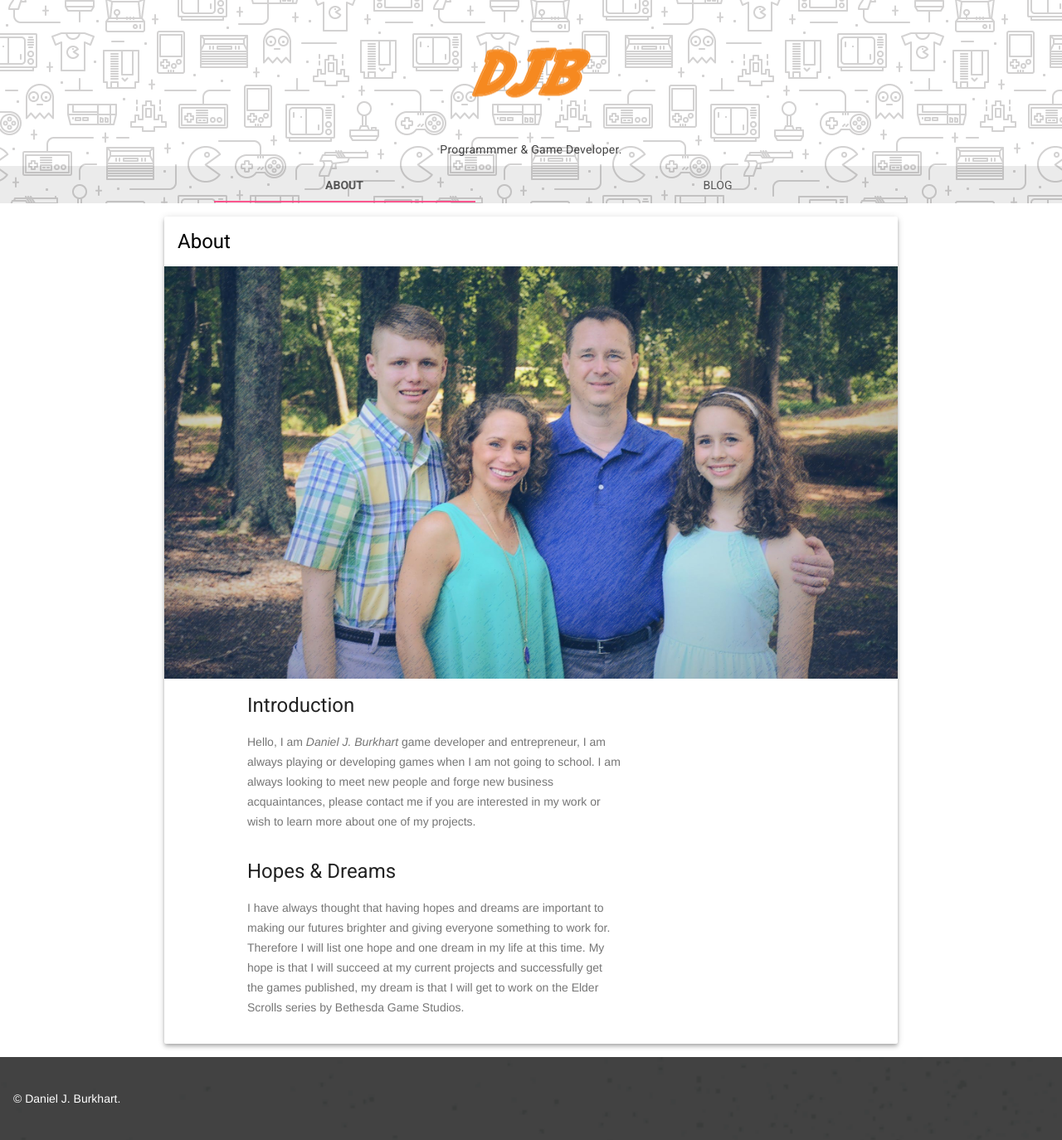
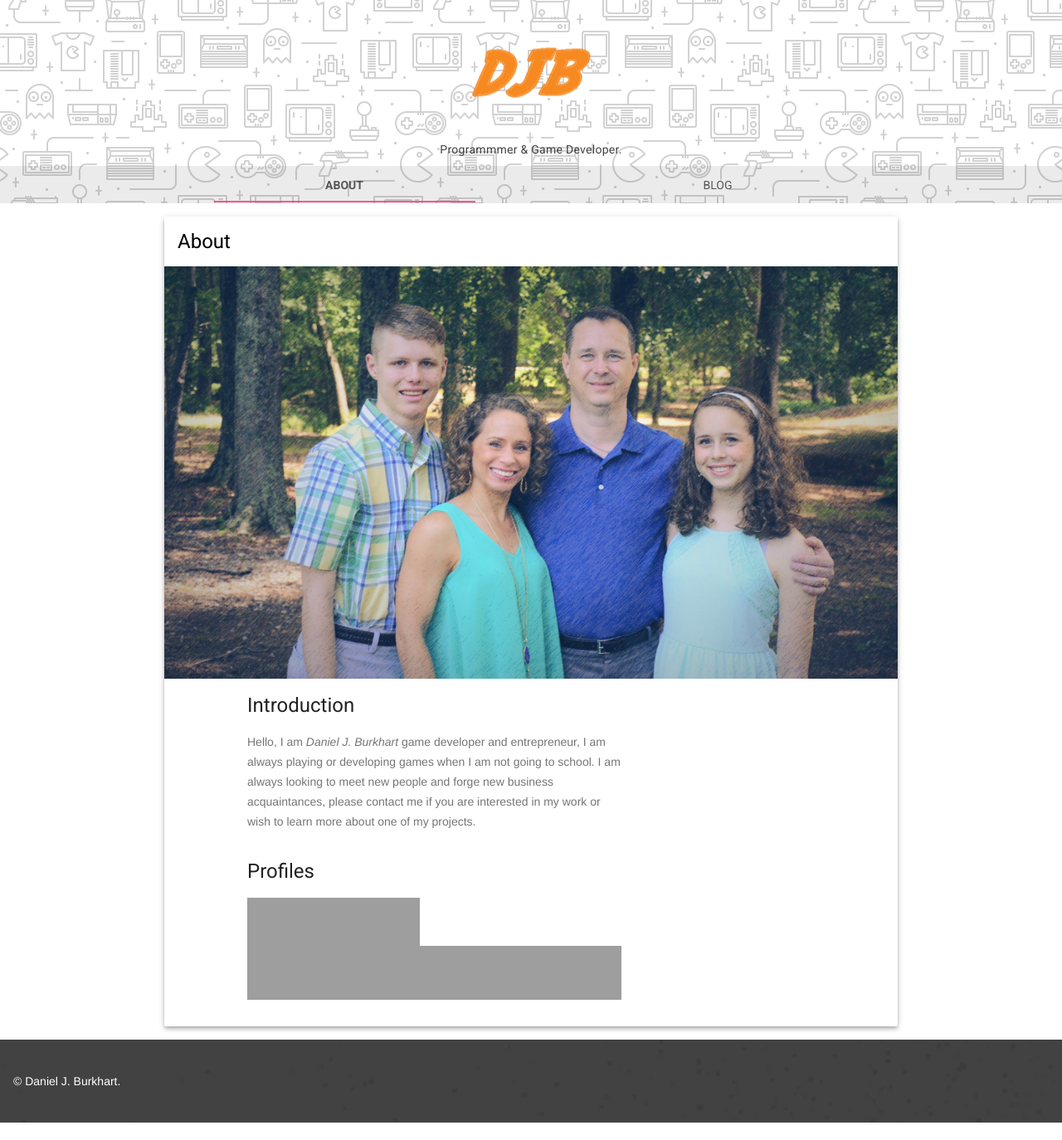
Before and after one commit to djburkhart/danielburkhart.com, a Jekyll site: the page built from index.html, in a window 1280 px wide. Shown: the whole page at 83% size. Built offline with Jekyll 4.4.1, drawn with Linux system fonts in a browser that asks for light colours; grey boxes are pictures that could not be loaded.

Commit message:
Social Media Update
Updates with social media info.

```diff
--- a/index.html
+++ b/index.html
@@ -8,7 +8,7 @@
 		<h2 class="mdl-card__title-text">About</h2>
 	</div>
 	<div class="mdl-card__media">
-		<img class="article-image" src="images/about-header.jpg" border="0" alt="">
+		<img class="article-image" src="images/about-header.jpg" border="0" alt="My Family">
 	</div>
 
 	<div class="mdl-grid portfolio-copy">
@@ -19,11 +19,14 @@
 			</p>
 		</div>
 
-		<h3 class="mdl-cell mdl-cell--12-col mdl-typography--headline">Hopes &amp; Dreams</h3>
+		<h3 class="mdl-cell mdl-cell--12-col mdl-typography--headline">Profiles</h3>
 
 		<div class="mdl-cell mdl-cell--8-col mdl-card__supporting-text no-padding ">
 			<p>
-				I have always thought that having hopes and dreams are important to making our futures brighter and giving everyone something to work for. Therefore I will list one hope and one dream in my life  at this time. My hope is that I will succeed at my current projects and successfully get the games published, my dream is that I will get to work on the Elder Scrolls series by Bethesda Game Studios.
+				<a href="http://stackoverflow.com/users/2174825/daniel-burkhart">
+					<img src="http://stackoverflow.com/users/flair/2174825.png" width="208" height="58" alt="profile for Daniel Burkhart at Stack Overflow, Q&amp;A for professional and enthusiast programmers" title="profile for Daniel Burkhart at Stack Overflow, Q&amp;A for professional and enthusiast programmers">
+				</a>
+				<iframe src="https://www.facebook.com/plugins/follow.php?href=https%3A%2F%2Fwww.facebook.com%2FDanielJamesBurkhart&width=208&height=65&layout=box_count&size=large&show_faces=true&appId=1940623399496427" width="208" height="65" style="border:none;overflow:hidden" scrolling="no" frameborder="0" allowTransparency="true"></iframe>
 			</p>
 		</div>
 	</div>
```
